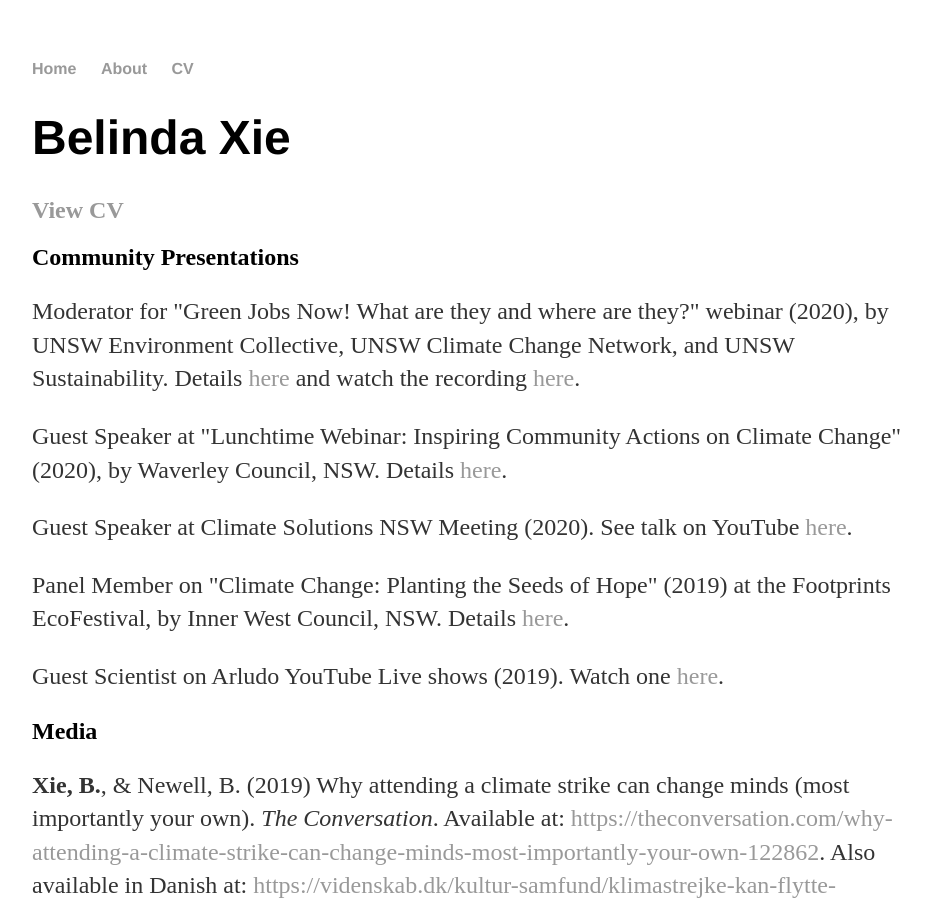
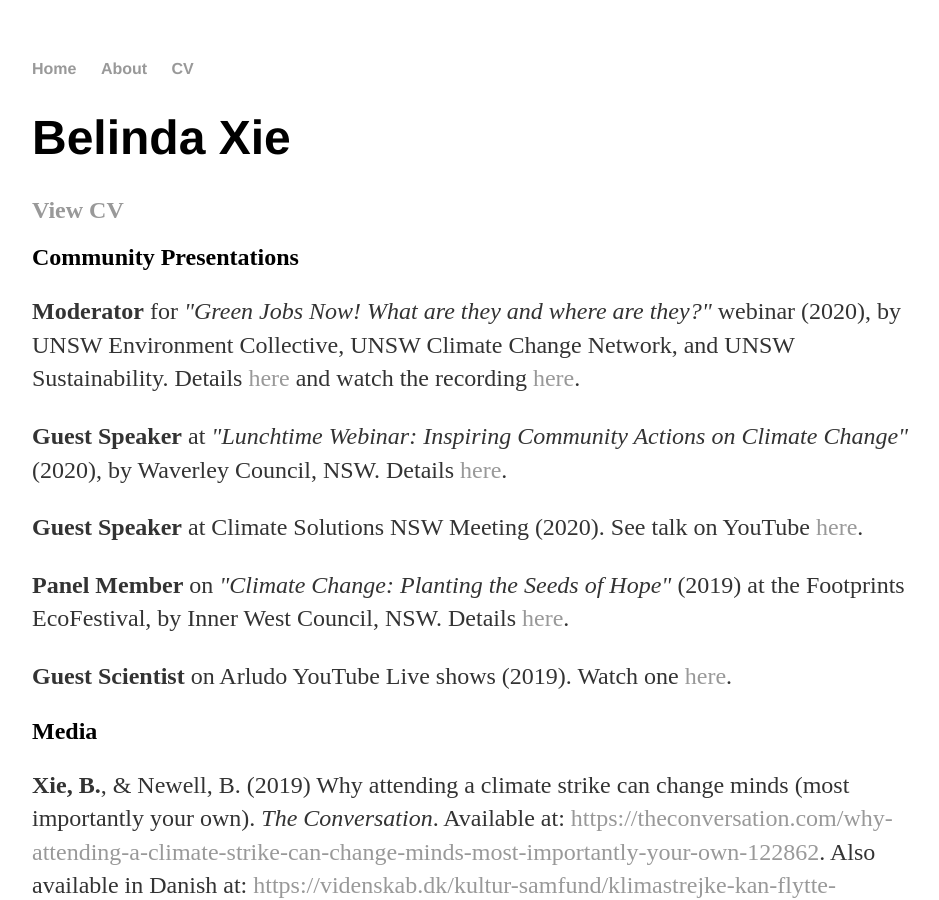
Before and after one commit to belindaxie/belindaxie.github.io, a Jekyll site: the page built from cv/index.html, in a window 1280 px wide and 900 px high. Shown: the whole window, without its empty margins (160-1099 px from the left). Built offline with Jekyll 4.4.1, drawn with Linux system fonts in a browser that asks for light colours.

Commit message:
added italics, bolding to make easier to read

```diff
--- a/cv/index.html
+++ b/cv/index.html
@@ -18,15 +18,15 @@
 
 <h2>Community Presentations</h2>
 
-	<p>Moderator for "Green Jobs Now! What are they and where are they?" webinar (2020), by UNSW Environment Collective, UNSW Climate Change Network, and UNSW Sustainability. Details <a href="https://www.eventbrite.com.au/e/green-jobs-now-what-are-they-and-where-are-they-tickets-110236075068">here</a> and watch the recording <a href="https://drive.google.com/file/d/1JJPYxx1rsS421ggE4arLyFjfEmi2Jcrg/view">here</a>.</p>
+	<p><strong>Moderator</strong> for <em>"Green Jobs Now! What are they and where are they?"</em> webinar (2020), by UNSW Environment Collective, UNSW Climate Change Network, and UNSW Sustainability. Details <a href="https://www.eventbrite.com.au/e/green-jobs-now-what-are-they-and-where-are-they-tickets-110236075068">here</a> and watch the recording <a href="https://drive.google.com/file/d/1JJPYxx1rsS421ggE4arLyFjfEmi2Jcrg/view">here</a>.</p>
 
-	<p>Guest Speaker at "Lunchtime Webinar: Inspiring Community Actions on Climate Change" (2020), by Waverley Council, NSW. Details <a href="https://www.eventbrite.com.au/e/lunchtime-webinar-inspiring-community-actions-on-climate-change-tickets-103200326956">here</a>.</p>
+	<p><strong>Guest Speaker</strong> at <em>"Lunchtime Webinar: Inspiring Community Actions on Climate Change"</em> (2020), by Waverley Council, NSW. Details <a href="https://www.eventbrite.com.au/e/lunchtime-webinar-inspiring-community-actions-on-climate-change-tickets-103200326956">here</a>.</p>
 
-	<p>Guest Speaker at Climate Solutions NSW Meeting (2020). See talk on YouTube <a href="https://www.youtube.com/watch?v=xhizP_KP_cU">here</a>.</p>
+	<p><strong>Guest Speaker</strong> at Climate Solutions NSW Meeting (2020). See talk on YouTube <a href="https://www.youtube.com/watch?v=xhizP_KP_cU">here</a>.</p>
 
-	<p>Panel Member on "Climate Change: Planting the Seeds of Hope" (2019) at the Footprints EcoFestival, by Inner West Council, NSW. Details <a href="https://www.innerwest.nsw.gov.au/explore/whats-on/events-in-detail/footprints-ecofestival/talks-discussions-and-open-studios">here</a>.</p>
+	<p><strong>Panel Member</strong> on <em>"Climate Change: Planting the Seeds of Hope"</em> (2019) at the Footprints EcoFestival, by Inner West Council, NSW. Details <a href="https://www.innerwest.nsw.gov.au/explore/whats-on/events-in-detail/footprints-ecofestival/talks-discussions-and-open-studios">here</a>.</p>
 
-	<p>Guest Scientist on Arludo YouTube Live shows (2019). Watch one <a href="https://www.youtube.com/watch?v=JGopOUZQSHU">here</a>.</p>
+	<p><strong>Guest Scientist</strong> on Arludo YouTube Live shows (2019). Watch one <a href="https://www.youtube.com/watch?v=JGopOUZQSHU">here</a>.</p>
 
 <h2>Media</h2>
 
```
